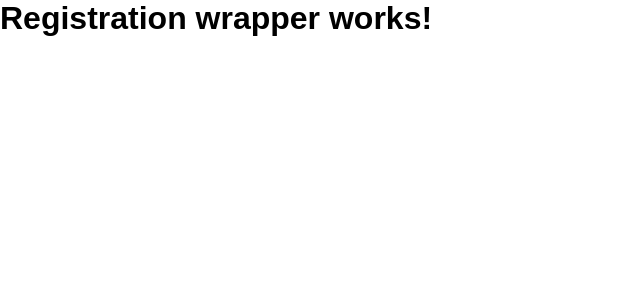
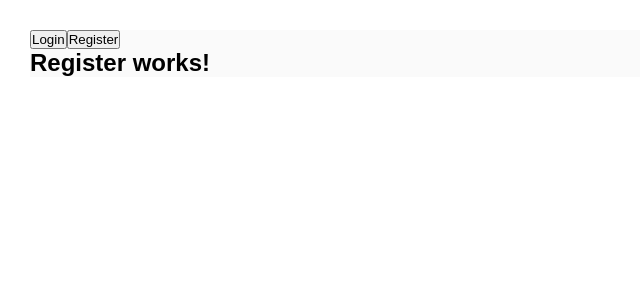
Before and after one commit to Qsen02/Dashboard-app, a React (Vite) app in the folder client/: page /registration in a window 1280 px wide. Shown: the top 300 px of the page, without its empty margins (0-640 px from the left). Built offline with nearby package versions, Linux system fonts and the light colour scheme.

Commit message:
Implemented main component and theme styles

```diff
--- a/client/src/App.tsx
+++ b/client/src/App.tsx
@@ -1,12 +1,14 @@
 import { Route, Routes } from "react-router-dom";
 import Home from "./components/home/Home";
 import RegistrationWrapper from "./components/registrarion_wrapper/RegistrationWrapper";
-import UserGuard from "./guards/userGuard";
+import UserGuard from "./guards/UserGuard";
 import GuestGuard from "./guards/GuestGuard";
+import Main from "./components/main/Main";
 
 function App() {
 	return (
 		<>
+			<Main>
 				<Routes>
 					<Route element={<UserGuard />}>
 						<Route path="/" element={<Home />} />
@@ -18,6 +20,7 @@ function App() {
 						/>
 					</Route>
 				</Routes>
+			</Main>
 		</>
 	);
 }
--- /dev/null
+++ b/client/src/components/main/Main.tsx
@@ -0,0 +1,16 @@
+import { useSelector } from "react-redux";
+import { RootState } from "../../redux/state/store";
+
+export default function Main(props: { children: React.ReactNode }) {
+	const { theme } = useSelector((state: RootState) => state.theme);
+
+	return (
+		<main
+			className={
+				theme === "light" ? "lightThemeLighter" : "darkThemeDarker"
+			}
+		>
+			{props.children}
+		</main>
+	);
+}
--- a/client/src/components/registrarion_wrapper/RegistrationWrapper.tsx
+++ b/client/src/components/registrarion_wrapper/RegistrationWrapper.tsx
@@ -1,7 +1,32 @@
-export default function RegistrationWrapper(){
-    return (
-        <div>
-            <h1>Registration wrapper works!</h1>
-        </div>
-    )
+import { useSelector } from "react-redux";
+import { RootState } from "../../redux/state/store";
+import { useState } from "react";
+import Login from "./login/Login";
+import Register from "./register/Register";
+
+export default function RegistrationWrapper() {
+	const { theme } = useSelector((state: RootState) => state.theme);
+	const [form, setForm] = useState("register");
+
+	function swapRegister() {
+		setForm("register");
+	}
+
+	function swapLogin() {
+		setForm("login");
+	}
+
+	return (
+		<section
+			className={
+				theme === "light" ? "lightThemeNormal" : "darkThemeNormal"
+			}
+		>
+				<div>
+					<button onClick={swapLogin}>Login</button>
+					<button onClick={swapRegister}>Register</button>
+				</div>
+				<div>{form === "login" ? <Login /> : <Register />}</div>
+		</section>
+	);
 }
--- /dev/null
+++ b/client/src/components/registrarion_wrapper/login/Login.tsx
@@ -0,0 +1,7 @@
+export default function Login(){
+    return (
+        <div>
+            <h1>Login works!</h1>
+        </div>
+    )
+}
--- /dev/null
+++ b/client/src/components/registrarion_wrapper/register/Register.tsx
@@ -0,0 +1,7 @@
+export default function Register(){
+    return (
+        <div>
+            <h1>Register works!</h1>
+        </div>
+    )
+}
--- a/client/src/index.css
+++ b/client/src/index.css
@@ -5,17 +5,53 @@
 	padding: 0;
 }
 
-h1,h2,h3,h4,h5,h6,p,a{
-  font-family: Arial, Helvetica, sans-serif;
-
+h1,
+h2,
+h3,
+h4,
+h5,
+h6,
+p,
+a {
+	font-family: Arial, Helvetica, sans-serif;
 }
 
-a{
-  text-decoration: none;
-  color: inherit;
+a {
+	text-decoration: none;
+	color: inherit;
 }
 
-main{
-  padding: 30px;
-  min-height: 100vh;
+main {
+	padding: 30px;
+	min-height: 100vh;
 }
+
+.darkThemeDarker {
+	background-color: rgb(20, 20, 20);
+	color: white;
+}
+
+.darkThemeNormal {
+  background-color: rgb(30,30,30);
+  color: white;
+}
+
+.darkThemeLighter{
+  background-color: rgb(40,40,40);
+  color: white;
+}
+
+.lightThemeLighter{
+  background-color: rgb(255, 255, 255);
+  color:black
+}
+
+.lightThemeNormal{
+  background-color: rgb(250, 250, 250);
+  color:black
+}
+
+.lightThemeSmoked{
+  background-color: rgb(245, 245, 245);
+  color:black
+}
```
Also changed, not shown: client/src/components/registrarion_wrapper/registrationWrapperStyles.module.css (added). Lines whose indentation alone changed are shown as unchanged.
